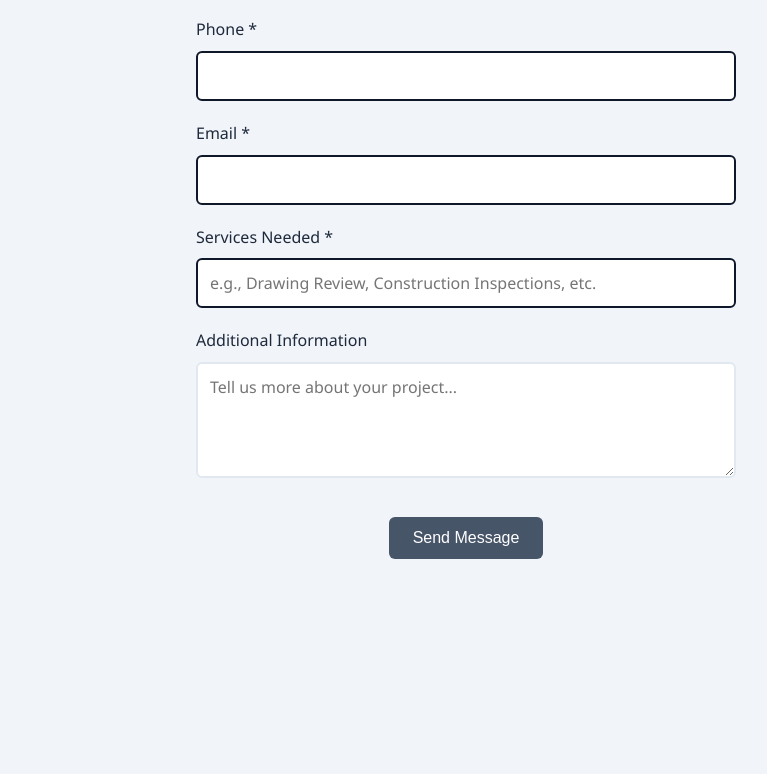
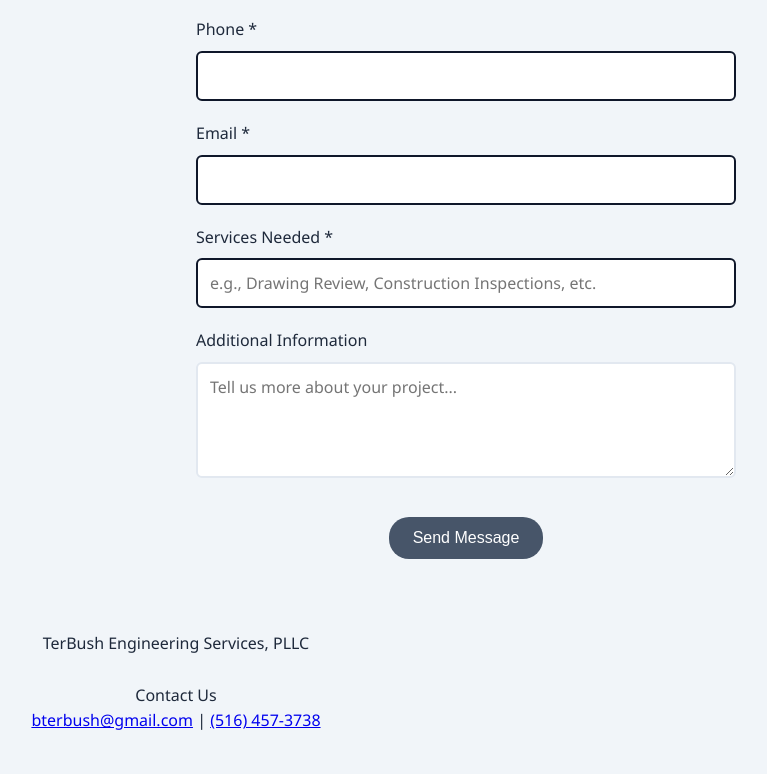
Before and after one commit to tylerterbush/terbush_engineering_services, a website: page index.html in a window 1280 px wide. Shown: the part 1857-2631 px from the top of the page, without its empty margins (464-1231 px from the left). Before the commit the page ends 2488 px from the top, so only its background shows below. Drawn offline with Linux system fonts and the light colour scheme.

Commit message:
more stuff

```diff
--- a/index.html
+++ b/index.html
@@ -53,6 +53,7 @@
             <span class="Container-body">
                 Brian has over 35 years of engineering and construction management experience, including work in both residential and commercial sectors. He has served as an expert witness in local and state courts and operates as a Class 2 Special Inspection Agency with the New York City DOB.
             </span>
+            <br>
             <span class="Container-body">
                 <a href="https://eservices.nysed.gov/professions/verification-search?licenseNumber=094621&professionCode=016" target="_blank" rel="noopener noreferrer">
                     NYS PE License #094621
@@ -134,6 +135,21 @@
         </div>
       </div>
 
+    <div class="Footer">
+      <span class="Footer-businessName">
+        TerBush Engineering Services, PLLC
+      </span>
+      <br>
+      <span>
+        Contact Us
+      </span>
+      <span>
+        <a href="mailto:bterbush@gmail.com">bterbush@gmail.com</a>
+        <sp/>|<sp/>
+        <a href="tel:5164573738">(516) 457-3738</a>
+      </span>
+    </div>
+
     <script src="index.js"></script>
 </body>
 
--- a/package.json
+++ b/package.json
@@ -7,10 +7,12 @@
     "build:css": "sass src/styles.scss styles.css",
     "watch:css": "sass --watch src/styles.scss styles.css",
     "dev": "sass --watch src/styles.scss styles.css & python3 -m http.server 8000",
+    "dev:win": "start sass --watch src/styles.scss styles.css && python -m http.server 8000",
     "build": "sass src/styles.scss styles.css --style compressed"
   },
   "devDependencies": {
-    "sass": "^1.69.0"
+    "sass": "^1.69.0",
+    "concurrently": "^8.2.2"
   },
   "keywords": ["engineering", "services", "website"],
   "author": "TerBush Engineering Services, PLLC",
--- a/src/styles.scss
+++ b/src/styles.scss
@@ -51,11 +51,12 @@ body {
   border: none;
   padding: 12px 24px;
   font-size: 1rem;
-  border-radius: 6px;
+  border-radius: 20px;
   cursor: pointer;
   transition: all 0.3s ease;
   margin: 2rem auto;
   display: block;
+  text-decoration: none;
 
   &:hover {
     background-color: darken($secondary-color, 10%);
@@ -151,3 +152,11 @@ body {
     cursor: pointer;
   }
 }
+
+.Footer {
+  display: flex;
+  flex-direction: column;
+  align-items: center;
+
+  padding-bottom: 40px;
+}
```
Also changed, not shown: images/Skyline.webp (added), styles.css.
